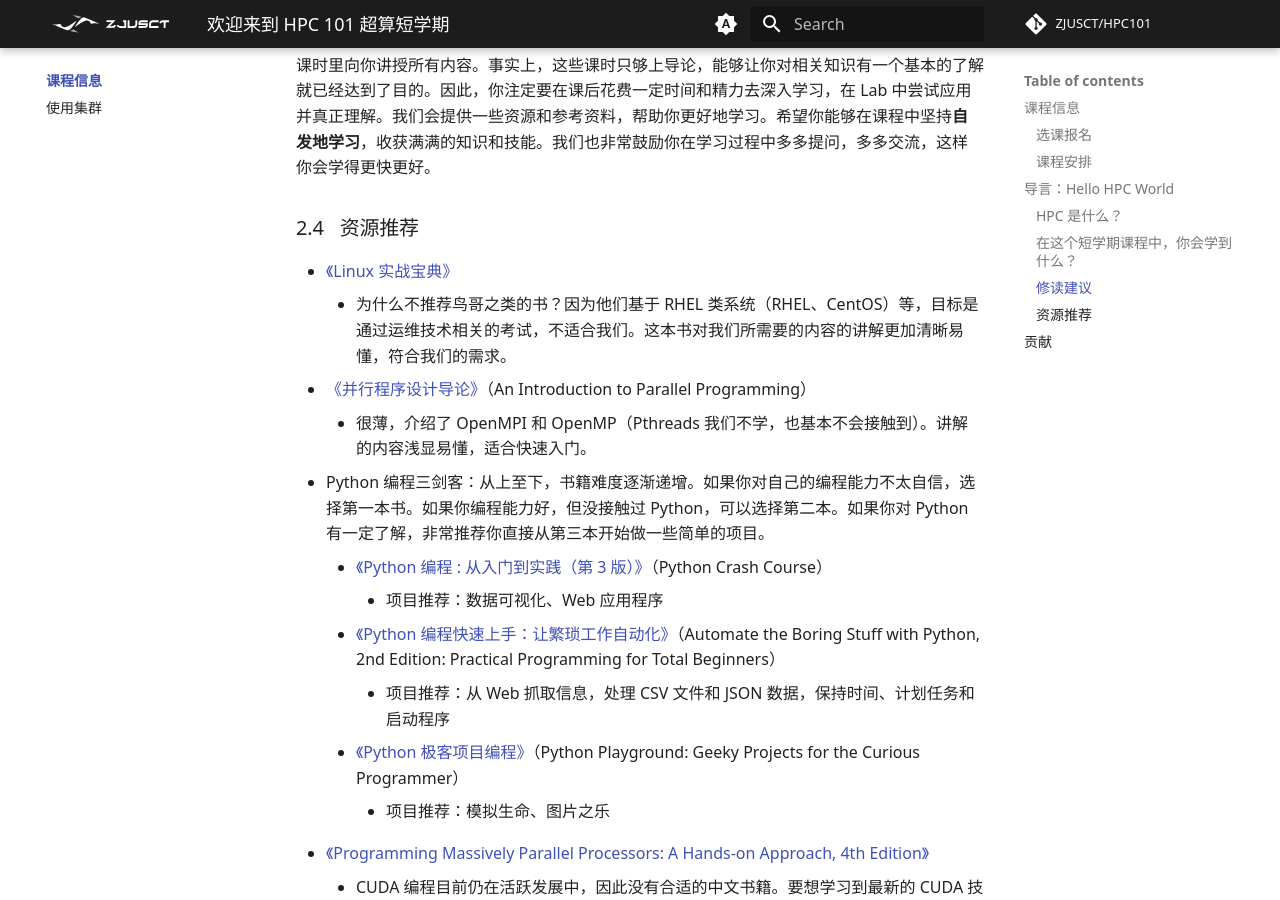
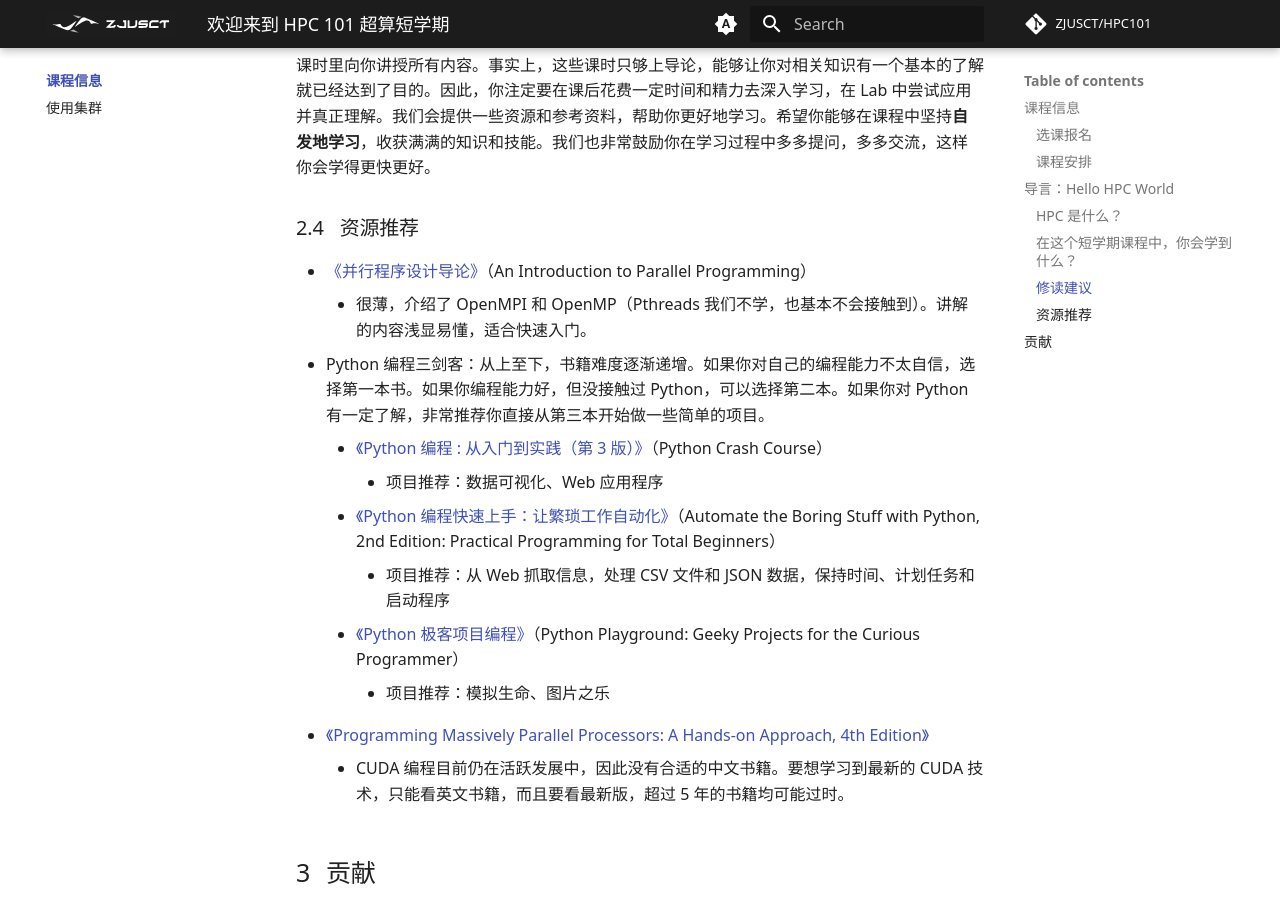
Before and after one commit to wys917/HPC101, an MkDocs documentation site: the page built from docs/index.md, in a window 1280 px wide and 900 px high, scrolled down 5301 px. Built offline with MkDocs 1.6.1 and Material for MkDocs 9.7.7, drawn with Linux system fonts in a browser that asks for light colours; emoji names are drawn with the system emoji font; some web fonts are replaced; comment, search, counter and statistics services are not loaded.

Commit message:
fix: Fixes #1

```diff
--- a/docs/index.md
+++ b/docs/index.md
@@ -136,8 +136,6 @@ HPC 提供的超高性能，使得它在很多领域都有着广泛的应用。
 
 ### 资源推荐
 
-- [《Linux 实战宝典》](https://zh.singlelogin.re/book/25214582/048350/linux%E5%AE%9E%E6%88%98%E5%AE%9D%E5%85%B8.html?dsource=recommend)
-    - 为什么不推荐鸟哥之类的书？因为他们基于 RHEL 类系统（RHEL、CentOS）等，目标是通过运维技术相关的考试，不适合我们。这本书对我们所需要的内容的讲解更加清晰易懂，符合我们的需求。
 - [《并行程序设计导论》](https://book.douban.com/subject/20374756/)（An Introduction to Parallel Programming）
     - 很薄，介绍了 OpenMPI 和 OpenMP（Pthreads 我们不学，也基本不会接触到）。讲解的内容浅显易懂，适合快速入门。
 - Python 编程三剑客：从上至下，书籍难度逐渐递增。如果你对自己的编程能力不太自信，选择第一本书。如果你编程能力好，但没接触过 Python，可以选择第二本。如果你对 Python 有一定了解，非常推荐你直接从第三本开始做一些简单的项目。
@@ -147,7 +145,7 @@ HPC 提供的超高性能，使得它在很多领域都有着广泛的应用。
         - 项目推荐：从 Web 抓取信息，处理 CSV 文件和 JSON 数据，保持时间、计划任务和启动程序
     - [《Python 极客项目编程》](https://book.douban.com/subject/27050630/)（Python Playground: Geeky Projects for the Curious Programmer）
         - 项目推荐：模拟生命、图片之乐
-- [《Programming Massively Parallel Processors: A Hands-on Approach, 4th Edition》](https://zh.singlelogin.re/book/25394855/1ffed7/programming-massively-parallel-processors-a-handson-approach-4th-edition.html)
+- [《Programming Massively Parallel Processors: A Hands-on Approach, 4th Edition》](https://www.oreilly.com/library/view/programming-massively-parallel/9780323984638/)
     - CUDA 编程目前仍在活跃发展中，因此没有合适的中文书籍。要想学习到最新的 CUDA 技术，只能看英文书籍，而且要看最新版，超过 5 年的书籍均可能过时。
 
 ## 贡献
```
